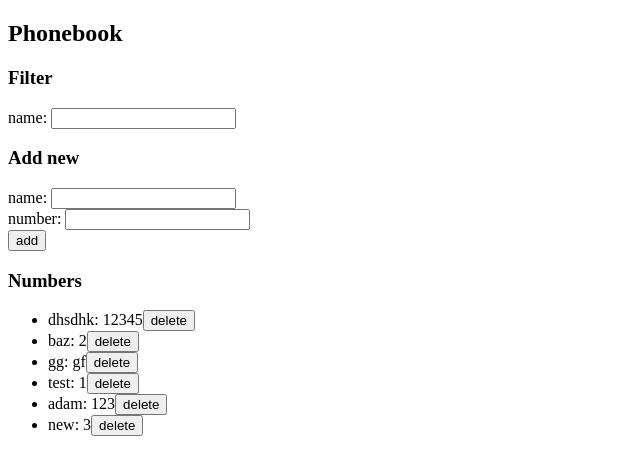
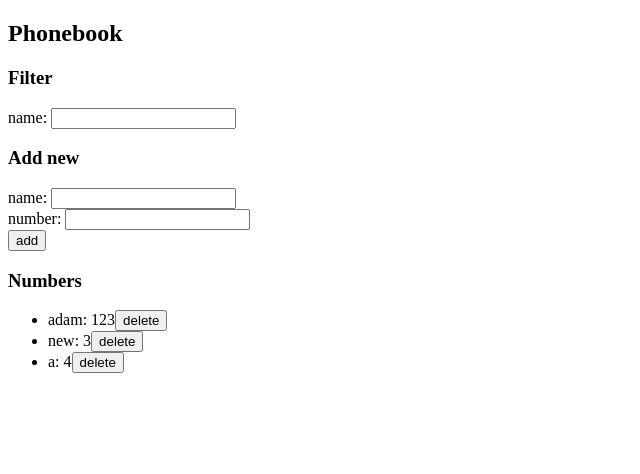
Before and after one commit to parradam/fullstackopen, a React (Create React App) app in the folder part2/phonebook/: page / in a window 1280 px wide. Shown: the top 474 px of the page, without its empty margins (0-640 px from the left). Built offline with nearby package versions, Linux system fonts and the light colour scheme; data requests are answered from the project's data file.

Commit message:
2.20 complete

```diff
--- a/part2/phonebook/db.json
+++ b/part2/phonebook/db.json
@@ -1,25 +1,5 @@
 {
   "persons": [
-    {
-      "name": "dhsdhk",
-      "number": "12345",
-      "id": 9
-    },
-    {
-      "name": "baz",
-      "number": "2",
-      "id": 13
-    },
-    {
-      "name": "gg",
-      "number": "gf",
-      "id": 14
-    },
-    {
-      "name": "test",
-      "number": "1",
-      "id": 15
-    },
     {
       "name": "adam",
       "number": "123",
@@ -29,6 +9,11 @@
       "name": "new",
       "number": "3",
       "id": 17
+    },
+    {
+      "name": "a",
+      "number": "4",
+      "id": 18
     }
   ]
 }
--- a/part2/phonebook/src/App.js
+++ b/part2/phonebook/src/App.js
@@ -38,7 +38,17 @@ const App = () => {
         const newPersons = persons.filter(person => person.id !== id)
         setPersons(newPersons)
       })
-      .catch(e => console.log(e))
+      .catch(e => {
+        const newMessage = {
+          text: `${personToDelete.name} has already been removed`,
+          error: true,
+        }
+        setMessage(newMessage)
+
+        setTimeout(() => {
+          setMessage(null)
+        }, 5000)
+      })
   }
 
   const updatePerson = (id, personToUpdate) => {
@@ -52,7 +62,11 @@ const App = () => {
         setNewName('')
         setNewNumber('')
 
-        setMessage(`${personToUpdate.name} updated`)
+        const newMessage = {
+          text: `${personToUpdate.name} updated in phonebook`,
+          error: false,
+        }
+        setMessage(newMessage)
 
         setTimeout(() => {
           setMessage(null)
@@ -82,7 +96,11 @@ const App = () => {
         setNewName('')
         setNewNumber('')
 
-        setMessage(`${personToAdd.name} added to phonebook`)
+        const newMessage = {
+          text: `${personToAdd.name} added to phonebook`,
+          error: false,
+        }
+        setMessage(newMessage)
 
         setTimeout(() => {
           setMessage(null)
--- a/part2/phonebook/src/Notification.js
+++ b/part2/phonebook/src/Notification.js
@@ -5,9 +5,17 @@ function Notification({ message }) {
     return null
   }
 
+  if (message.error) {
+    return (
+      <div className='error'>
+        {message.text}
+      </div>
+    )
+  }
+
   return (
     <div className='success'>
-      {message}
+      {message.text}
     </div>
   )
 }
--- a/part2/phonebook/src/index.css
+++ b/part2/phonebook/src/index.css
@@ -7,3 +7,13 @@
     padding: 10px;
     margin-bottom: 10px;
   }
+
+  .error {
+    color: red;
+    background: lightgrey;
+    font-size: 20px;
+    border-style: solid;
+    border-radius: 5px;
+    padding: 10px;
+    margin-bottom: 10px;
+  }
```
